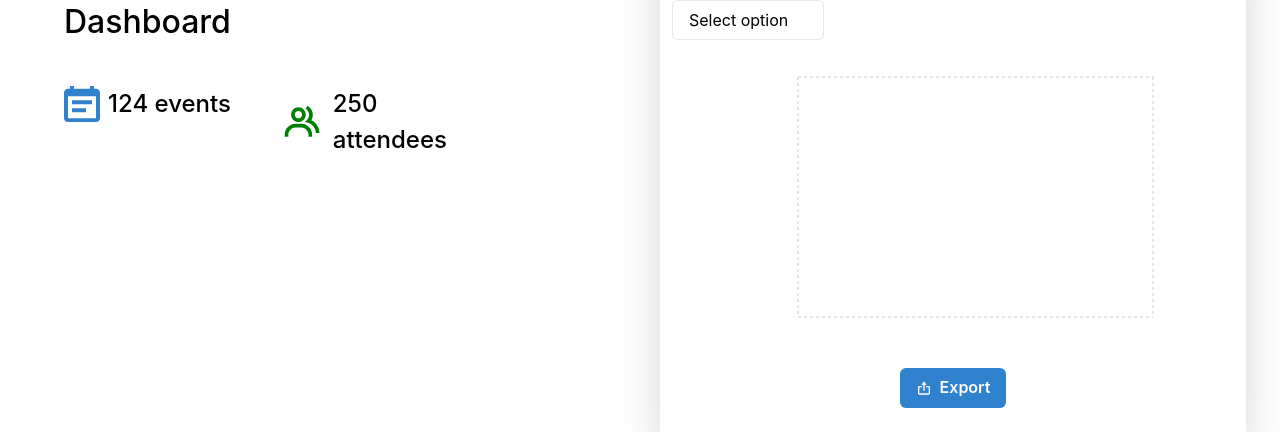
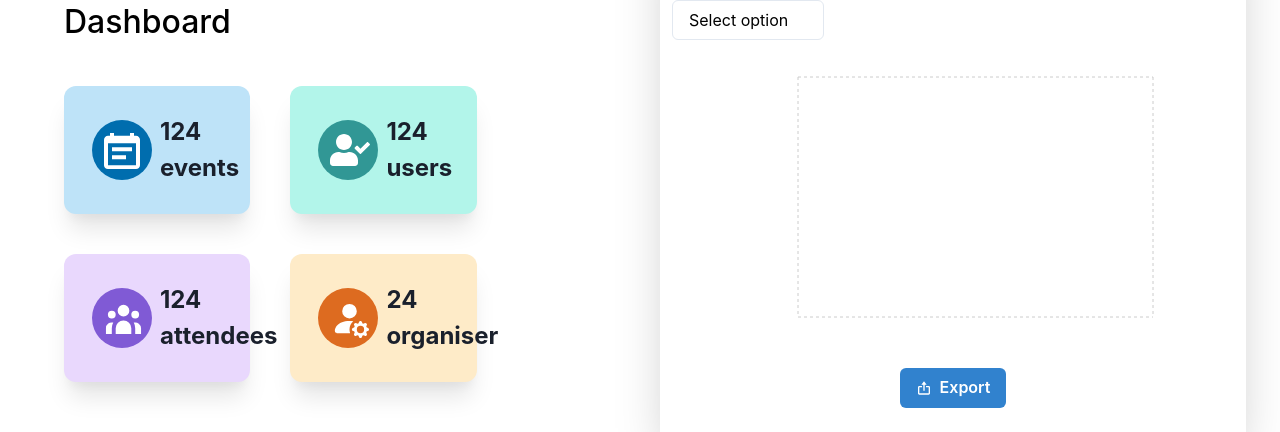
Before and after one commit to wlim0053/SEMS_2023, a React (Vite) app in the folder frontend/: page /Admin in a window 1280 px wide. Shown: the part 174-606 px from the top of the page. Built offline with nearby package versions, Linux system fonts and the light colour scheme; no server answers.

Commit message:
insert card to admin dashboard

```diff
--- a/frontend/src/pages/Admin/AdminDashboard.tsx
+++ b/frontend/src/pages/Admin/AdminDashboard.tsx
@@ -17,10 +17,15 @@ import {
   HStack,
   Button,
   filter,
+  Card,
+  CardHeader,
 } from "@chakra-ui/react";
 
 import { CalendarIcon } from "@chakra-ui/icons";
-import { BiGroup, BiExport } from "react-icons/bi";
+import { BiExport } from "react-icons/bi";
+import { HiUserGroup } from "react-icons/hi";
+import { FaUserCheck } from "react-icons/fa";
+import { BsPersonFillGear } from "react-icons/bs";
 import { IconContext } from "react-icons";
 
 import {
@@ -249,33 +254,132 @@ const Admin = () => {
             h="200px"
             templateRows="repeat(2, 1fr)"
             templateColumns="repeat(5, 1fr)"
-            gap={4}
+            gap={10}
             mt="20px"
             ml="20px"
           >
             <GridItem colSpan={2}>
-              <Box>
+              <Card
+                size="lg"
+                variant="elevated"
+                bgColor={"blue.100"}
+                boxShadow="xl"
+              >
+                <CardHeader>
                   <HStack alignItems="center" gridGap="8px">
-                  <CalendarIcon boxSize={9} color="blue.500"></CalendarIcon>
-                  <Text fontSize="2xl">124 events</Text>
+                    <Box
+                      bgColor="#006DAE"
+                      borderRadius="full"
+                      boxSize="60px"
+                      alignContent="center"
+                      px="12px"
+                      py="8px"
+                    >
+                      <CalendarIcon boxSize={9} color="white"></CalendarIcon>
+                    </Box>
+                    <Text fontSize="2xl" fontWeight="bold">
+                      124 events
+                    </Text>
                   </HStack>
-              </Box>
+                </CardHeader>
+              </Card>
             </GridItem>
             <GridItem colSpan={2}>
-              <Box>
+              <Card
+                size="lg"
+                variant="elevated"
+                bgColor={"teal.100"}
+                boxShadow="xl"
+              >
+                <CardHeader>
                   <HStack alignItems="center" gridGap="8px">
+                    <Box
+                      bgColor="teal.500"
+                      borderRadius="full"
+                      boxSize="60px"
+                      alignContent="center"
+                      px="12px"
+                      py="8px"
+                    >
                       <IconContext.Provider
-                    value={{ color: "green", size: "44px" }}
+                        value={{ color: "white", size: "40px" }}
                       >
                         <div>
-                      <BiGroup />
+                          <FaUserCheck />
                         </div>
                       </IconContext.Provider>
-                  <Text fontSize="2xl">250 attendees</Text>
+                    </Box>
+                    <Text fontSize="2xl" fontWeight="bold">
+                      124 users
+                    </Text>
                   </HStack>
+                </CardHeader>
+              </Card>
+            </GridItem>
+            <GridItem colSpan={2}>
+              <Card
+                size="lg"
+                variant="elevated"
+                bgColor={"purple.100"}
+                boxShadow="xl"
+              >
+                <CardHeader>
+                  <HStack alignItems="center" gridGap="8px">
+                    <Box
+                      bgColor="purple.500"
+                      borderRadius="full"
+                      boxSize="60px"
+                      alignContent="center"
+                      px="12px"
+                      py="8px"
+                    >
+                      <IconContext.Provider
+                        value={{ color: "white", size: "39px" }}
+                      >
+                        <div>
+                          <HiUserGroup />
+                        </div>
+                      </IconContext.Provider>
                     </Box>
+                    <Text fontSize="2xl" fontWeight="bold">
+                      124 attendees
+                    </Text>
+                  </HStack>
+                </CardHeader>
+              </Card>
             </GridItem>
-            <GridItem colSpan={4} bg="white" />
+            <GridItem colSpan={2}>
+              <Card
+                size="lg"
+                variant="elevated"
+                bgColor={"orange.100"}
+                boxShadow="xl"
+              >
+                <CardHeader>
+                  <HStack alignItems="center" gridGap="8px">
+                    <Box
+                      bgColor="orange.500"
+                      borderRadius="full"
+                      boxSize="60px"
+                      alignContent="center"
+                      px="12px"
+                      py="8px"
+                    >
+                      <IconContext.Provider
+                        value={{ color: "white", size: "39px" }}
+                      >
+                        <div>
+                          <BsPersonFillGear />
+                        </div>
+                      </IconContext.Provider>
+                    </Box>
+                    <Text fontSize="2xl" fontWeight="bold">
+                      24 organiser
+                    </Text>
+                  </HStack>
+                </CardHeader>
+              </Card>
+            </GridItem>
           </Grid>
         </Box>
       </Box>
```
Lines whose indentation alone changed are shown as unchanged.
